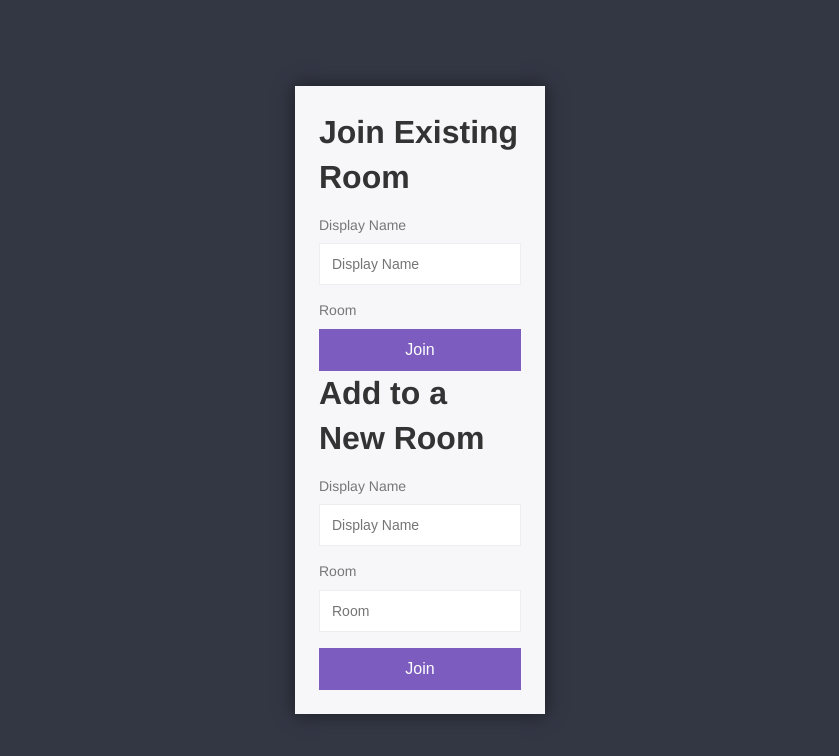
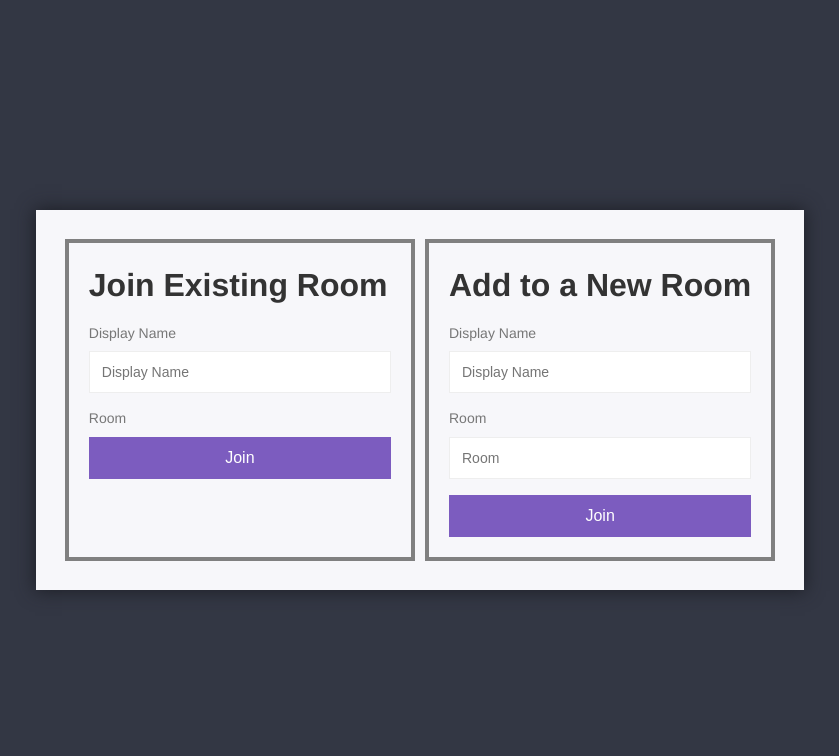
Before and after one commit to arshita04/chat-app, a website: page public/index.html in a window 1280 px wide. Shown: the whole page, without its empty margins (220-1059 px from the left). Drawn offline with nearby package versions, Linux system fonts and the light colour scheme; no server answers.

Commit message:
changing styles

```diff
--- a/public/css/styles.css
+++ b/public/css/styles.css
@@ -60,9 +60,10 @@ button:disabled {
 
 .centered-form {
     background: #333744;
-    width: 100vw;
-    height: 100vh;
-    display: flex;
+    /* width: 100vw; */
+    /* height: 100vh;    */
+    min-height: 100vh;
+    display:flex;
     justify-content: center;
     align-items: center;
 }
@@ -71,11 +72,26 @@ button:disabled {
     box-shadow: 0px 0px 17px 1px #1D1F26;
     background: #F7F7FA;
     padding: 24px;
-    width: 250px;
+    /* width: 250px; */
+    display: grid;
+    grid-template-columns: 1fr 1fr;
 }
+@media (max-width:752px)
+{
+    .centered-form__box {
+        grid-template-columns: 1fr;
+    }
 
+}
+.form-box
+{
+    padding:20px;
+    border:4px solid gray;
+    margin:5px;
+}
 .centered-form button {
     width: 100%;
+
 }
 
 .centered-form input {
--- a/public/index.html
+++ b/public/index.html
@@ -10,6 +10,7 @@
 <body>
       <div class="centered-form">
           <div class="centered-form__box">
+            <div class="form-box">
               <h1>Join  Existing Room </h1>
               <form action="chat.html">
                   <label for="">Display Name</label>
@@ -20,7 +21,9 @@
                   <button type="submit">Join</button>
 
               </form>
-              <h1>Add to a New Room</h1>
+            </div>
+<div class="form-box">
+  <h1>Add to a New Room</h1>
               <form action="chat.html">
                 <label for="">Display Name</label>
                 <input type="text" name="username"placeholder="Display Name" required>
@@ -29,6 +32,8 @@
                 <button type="submit">Join</button>
 
             </form>
+</div>
+
           </div>
       </div>
 
--- a/src/utils/rooms.js
+++ b/src/utils/rooms.js
@@ -115,8 +115,5 @@ module.exports = {
 //     room:'West'
 // })
 // console.log(users)
-<<<<<<< HEAD
 // console.log(rooms)
-=======
 // console.log(rooms)
->>>>>>> 2286909b1e664d71ab86d6928b7dc9666dccecfd
```
Also changed, not shown: package.json (+10 -2 lines).
